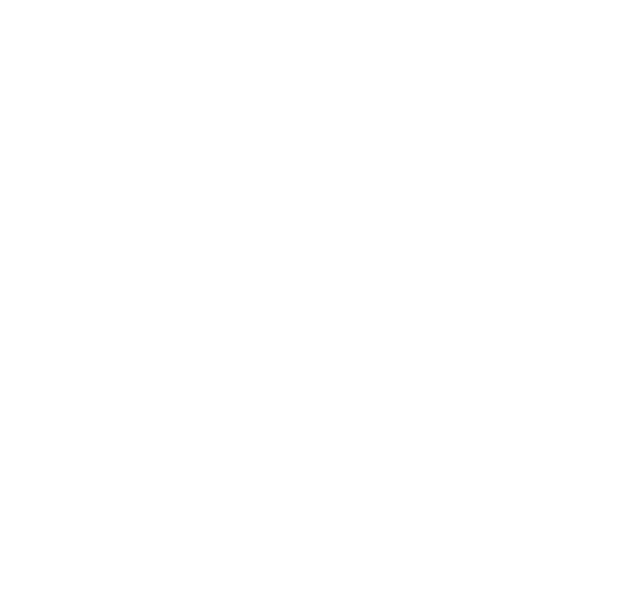
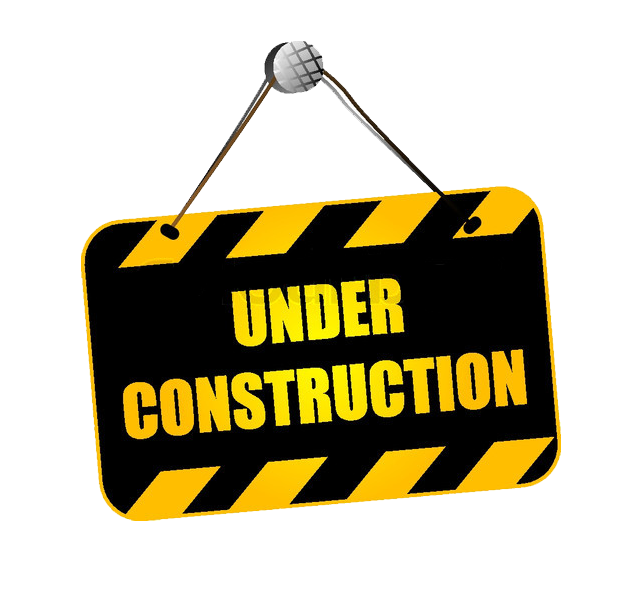
Before and after one commit to rajashekar-burugupally/gt, a plain HTML site: page index.html in a window 1280 px wide. Shown: the whole page, without its empty margins (16-656 px from the left). Drawn offline with Linux system fonts and the light colour scheme.

Commit message:
added under construction img

```diff
--- a/index.html
+++ b/index.html
@@ -6,6 +6,6 @@
     <title>Document</title>
 </head>
 <body>
-
+    <img src="images/UCImg.png" />
 </body>
 </html>
```
Also changed, not shown: images/UCImg.png (added).
